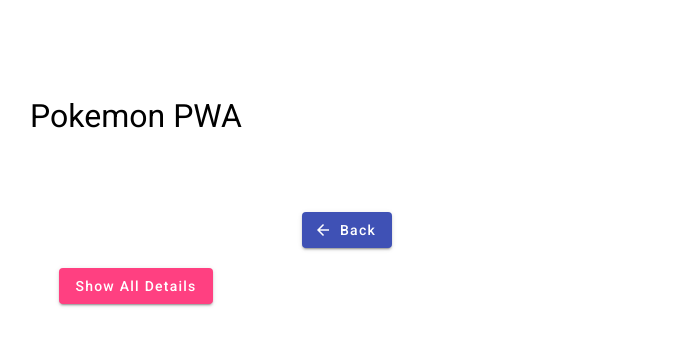
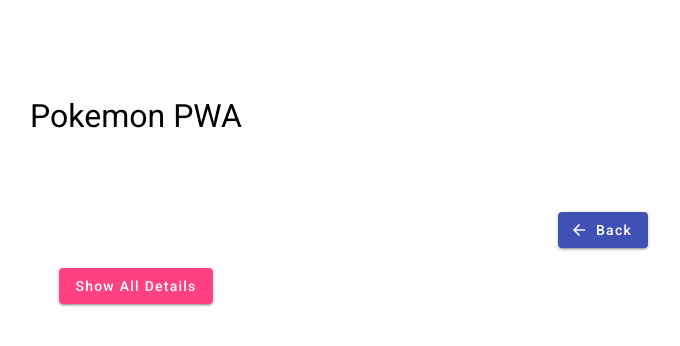
Before and after one commit to Moyat89/pokemonpwa, an Angular app: page /detail in a window 1280 px wide. Shown: the top 346 px of the page, without its empty margins (504-1184 px from the left). Built offline with nearby package versions, Linux system fonts and the light colour scheme.

Commit message:
first release

```diff
--- a/src/app/components/component-detail/component-detail.component.scss
+++ b/src/app/components/component-detail/component-detail.component.scss
@@ -13,7 +13,8 @@
 
 button:first-of-type {
     position: absolute;
-    right: 30vw;
+    right: 10vw;
+
 }
 
 button:last-of-type{
--- a/src/app/components/component-list/component-list.component.ts
+++ b/src/app/components/component-list/component-list.component.ts
@@ -11,10 +11,10 @@
     trigger('listAnimation', [
       transition(':enter', [
         query('.pokemon-card, .row', [
-          style({ opacity: 0, transform: 'translateY(20px)' }),
+          style({ opacity: 0, transform: 'translateY(40px)' }),
           stagger(100, [
             animate(
-              '500ms ease-out',
+              '500ms ease-in',
               style({ opacity: 1, transform: 'translateY(0)' })
             ),
           ]),
```
